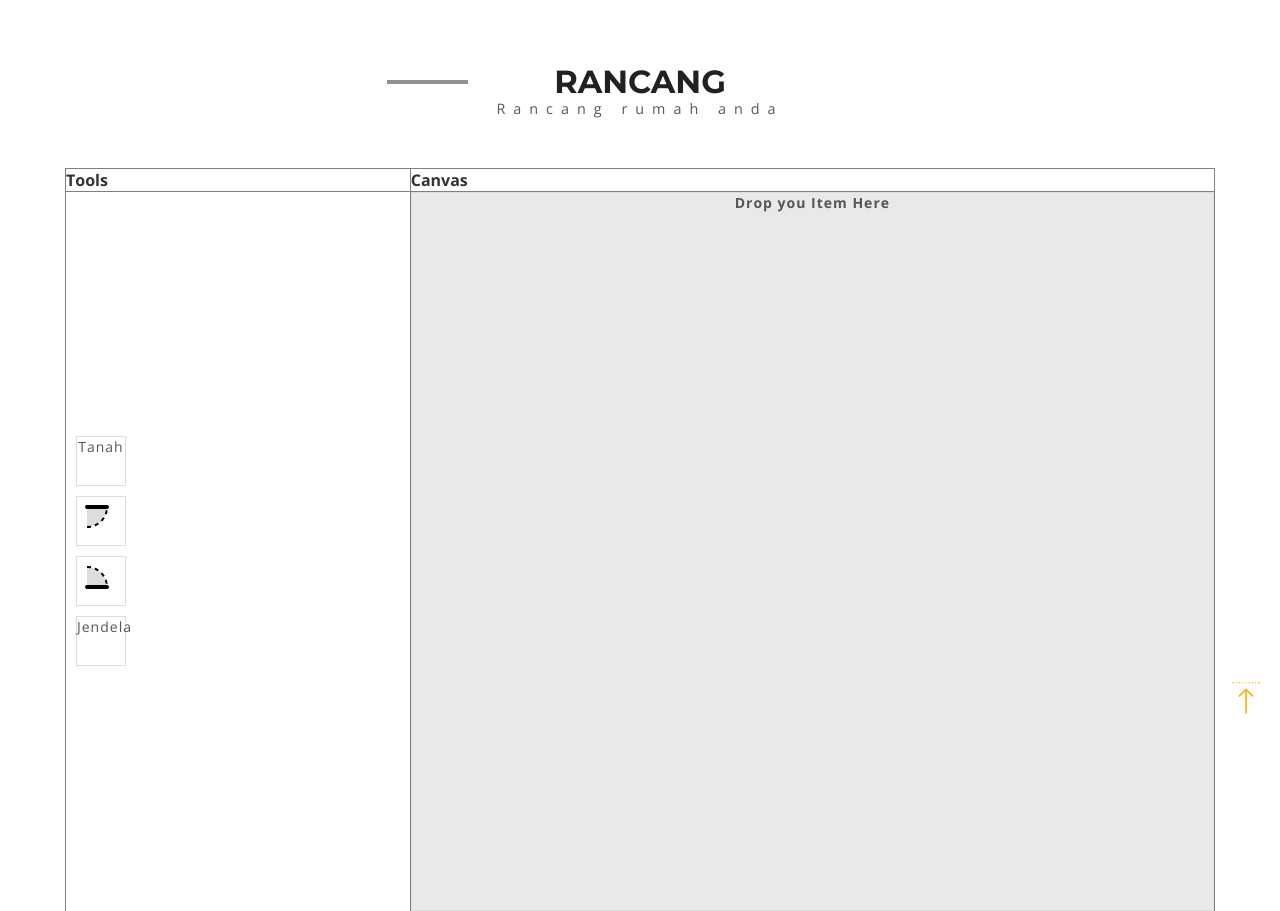
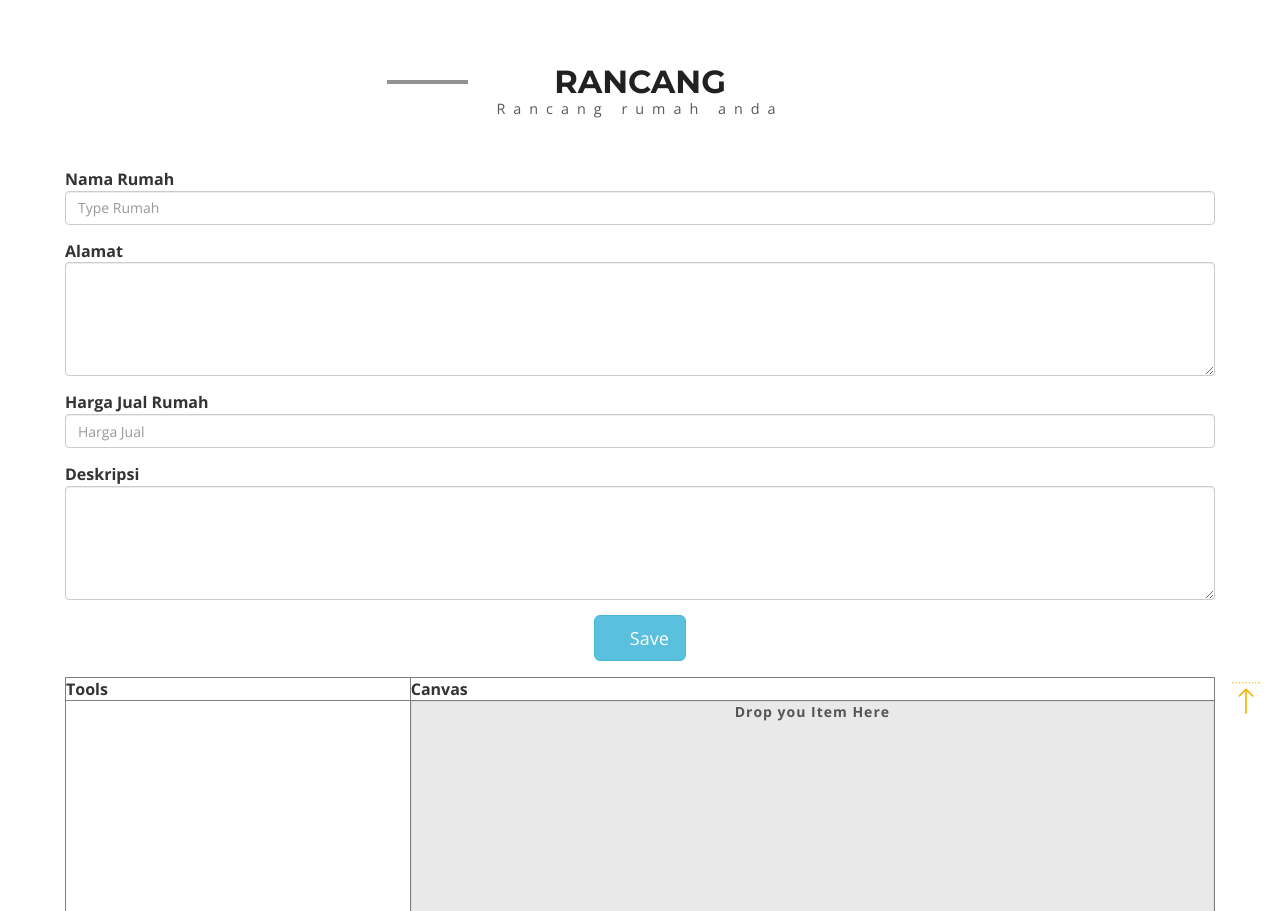
Before and after one commit to alvin2310/BestDeal, a PHP site: page /Drawing/index.php in a window 1280 px wide. Shown: the part 68-979 px from the top of the page. Run offline with PHP 8.4, Linux system fonts and the light colour scheme; the visitor is signed in with stand-in values (Sample User, id 1); some libraries are stand-ins or nearby versions; some web fonts are replaced.

Commit message:
Changes Index

```diff
--- a/Drawing/index.php
+++ b/Drawing/index.php
@@ -79,6 +79,29 @@
             <h3 class="agile_title one">Rancang</h3>
           <p class="w3l-agile-its-title">Rancang rumah anda</p>
         </div>
+        <div id="myTabContent" class="tab-content">
+          <form method="post" name="profile">
+            <div class="form-group">
+              <label class="control-label">Nama Rumah</label>
+              <input type="text" class="form-control" id="rumah_name" name="rumah_name" placeholder="Type Rumah" autocomplete="off" />
+            </div>
+            <div class="form-group">
+              <label class="control-label">Alamat</label>
+              <textarea class="form-control" id="alamat" name="alamat" rows="5" required></textarea>
+            </div>
+            <div class="form-group">
+              <label class="control-label">Harga Jual Rumah</label>
+              <input type="text" class="form-control" id="harga" name="harga" placeholder="Harga Jual" autocomplete="off" />
+            </div>
+            <div class="form-group">
+              <label class="control-label">Deskripsi</label>
+              <textarea class="form-control" id="deskripsi" name="deskripsi" rows="5" required></textarea>
+            </div>
+            <p class="text-center">
+              <button type="submit" id="save" name="save" class="btn btn-info btn-lg" onclick="return(submitlogin());"><i class="fa fa-save"></i> Save</button>
+            </p>
+          </form>
+        </div>
         <?php
         include("create.php");
         ?>
--- a/config.php
+++ b/config.php
@@ -1,8 +1,8 @@
 <?php
 define('DB_SERVER', 'localhost');
 define('DB_USERNAME', 'root');
-//define('DB_PASSWORD', '');
-define('DB_PASSWORD', '#K0p1d03l03');
+define('DB_PASSWORD', '');
+//define('DB_PASSWORD', '#K0p1d03l03');
 define('DB_DATABASE', 'estate');
 
 
```
